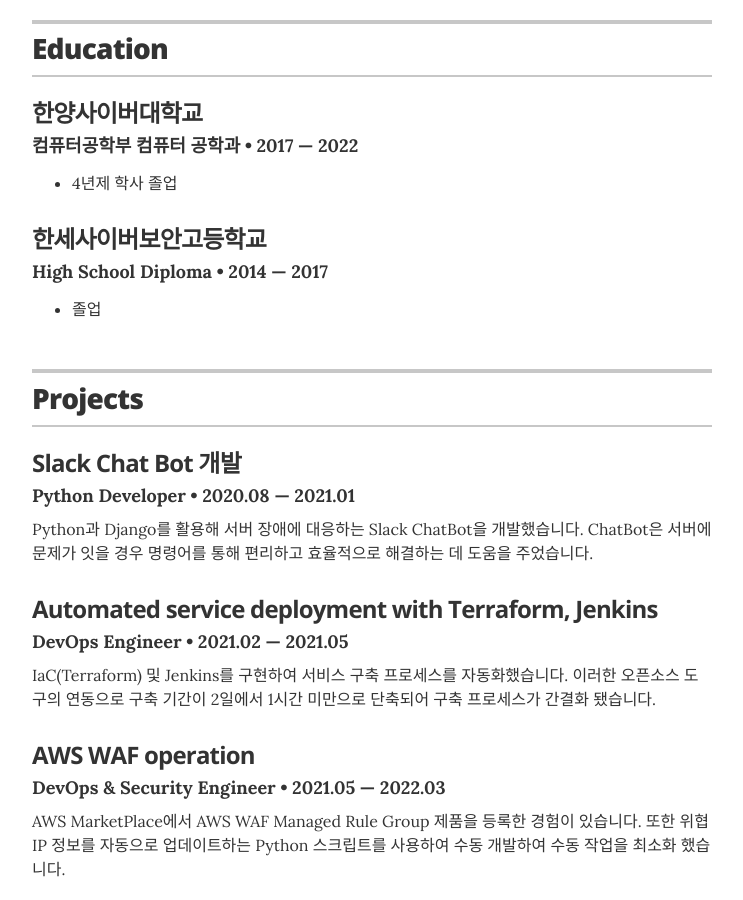
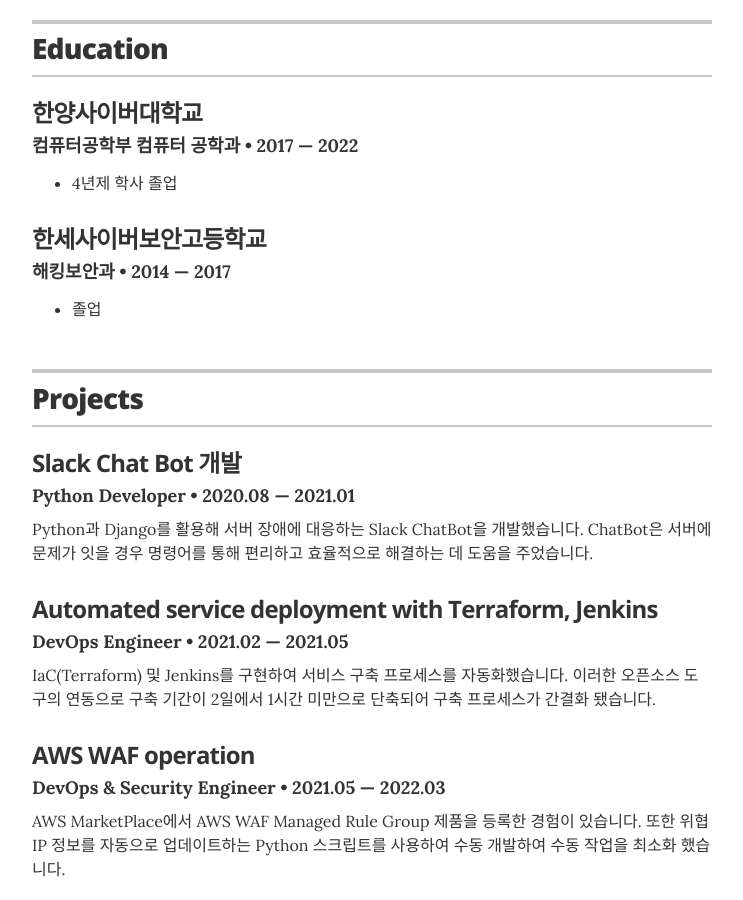
Before and after one commit to jbhunbb/jbhunbb.github.io, a Jekyll site: the page built from index.html, in a window 1280 px wide and 900 px high, scrolled down 880 px. Shown: the whole window, without its empty margins (268-1011 px from the left). Built offline with Jekyll 4.4.1, drawn with Linux system fonts in a browser that asks for light colours.

Commit message:
고등학교 학과 추가

```diff
--- a/_data/education.yml
+++ b/_data/education.yml
@@ -6,7 +6,7 @@
     - award: 4년제 학사 졸업
   #summary: If you had any meaningful roles at college, feel free to write about them here
 
-- degree: High School Diploma
+- degree: 해킹보안과
   uni: 한세사이버보안고등학교
   year: 2014 &mdash; 2017
   awards:
```
